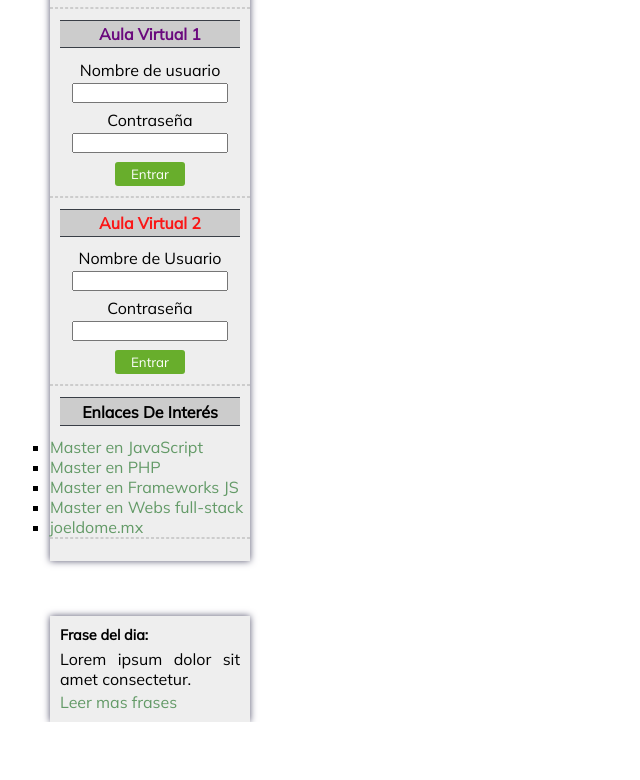
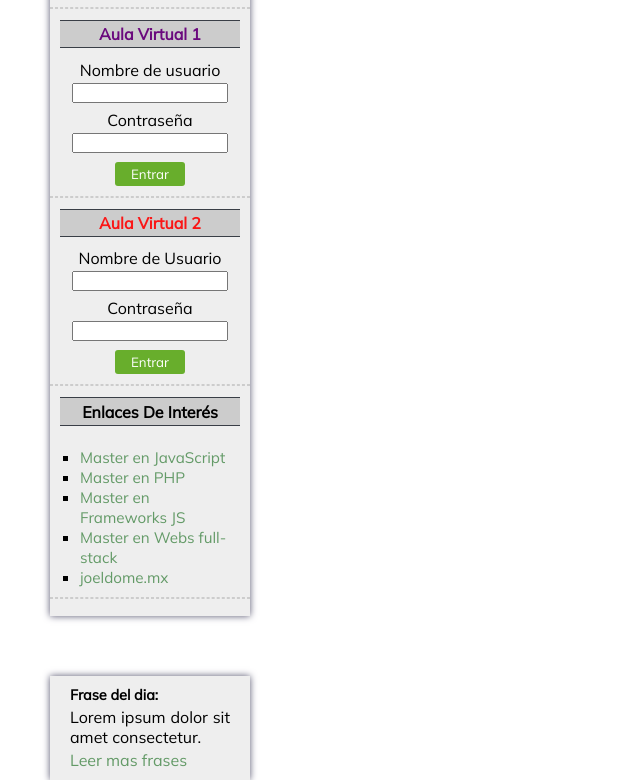
Before and after one commit to iJCode1/Master-CSS, a plain HTML site: page exercises/2/index.html in a window 1280 px wide. Shown: the part 524-1304 px from the top of the page, without its empty margins (0-640 px from the left). Before the commit the page ends 1246 px from the top, so only its background shows below. Drawn offline with Linux system fonts and the light colour scheme.

Commit message:
Aside Terminado

```diff
--- a/exercises/2/estilos.css
+++ b/exercises/2/estilos.css
@@ -155,7 +155,7 @@
 
 .aside {
   width: 200px;
-  height: 815px;
+  height: 870px;
   background-color: #eeeeee;
   position: absolute;
   top: 30px;
@@ -225,11 +225,15 @@
 
 aside > ul {
   list-style: square;
+  margin-left: 20px;
+  padding: 10px;
 }
 
 .aside > ul > li > a {
   text-decoration: none;
   color: #639a67;
+  font-size: 0.95em;
+  text-align: justify;
 }
 
 /*----------------------- Aside 2 ------------------------- */
@@ -242,22 +246,26 @@ aside > ul {
   position: absolute;
   left: 50px;
   box-shadow: 0px 0px 7px #56556e;
-  top: 900px;
+  top: 960px;
   width: 180px;
   background-color: #eeeeee;
   padding: 10px;
+  margin-bottom: 20px;
 }
 
 .aside2__title {
   font-size: 0.9em;
-  margin-bottom: 5px;
+  margin-bottom: 3px;
+  padding-left: 10px;
 }
 
 .aside2__paragraph {
   text-align: justify;
   margin-bottom: 3px;
+  padding: 0px 10px;
 }
 
 .aside2__note {
   color: #639a67;
+  padding-left: 10px;
 }
```
